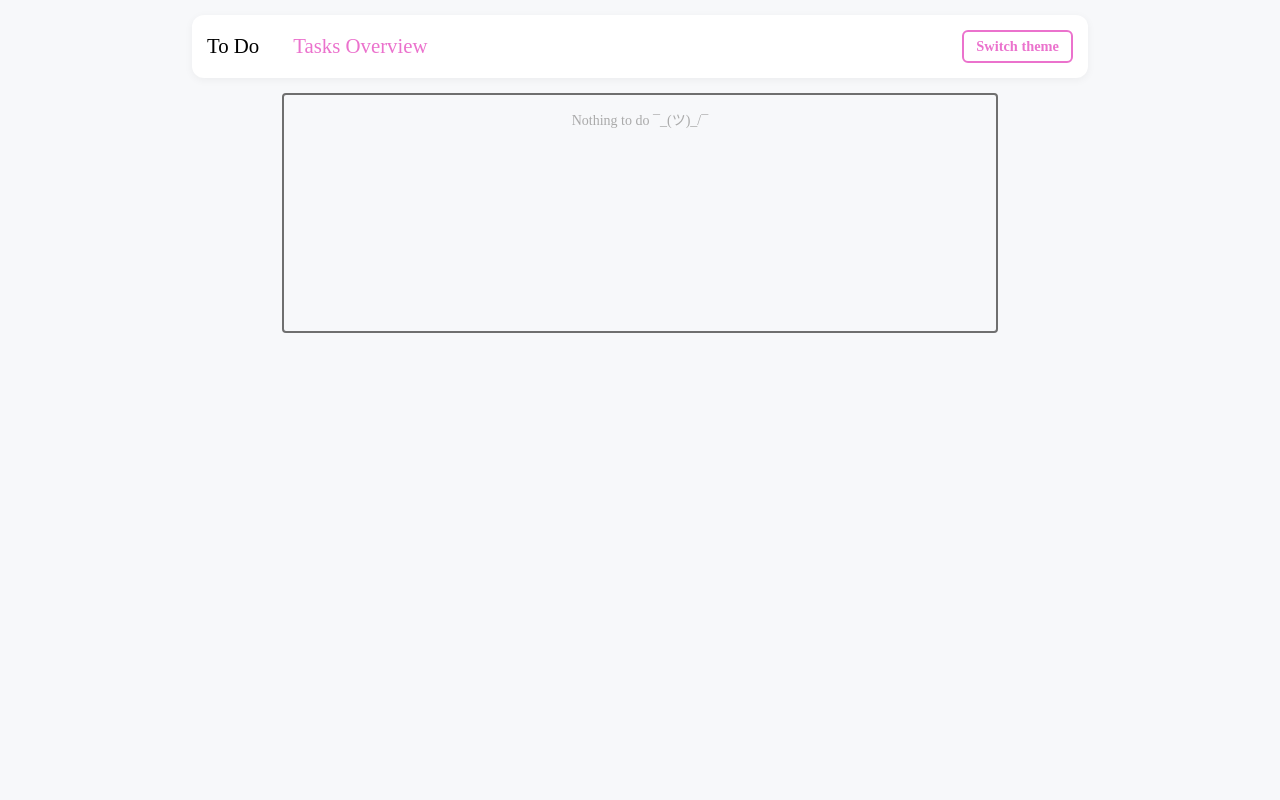
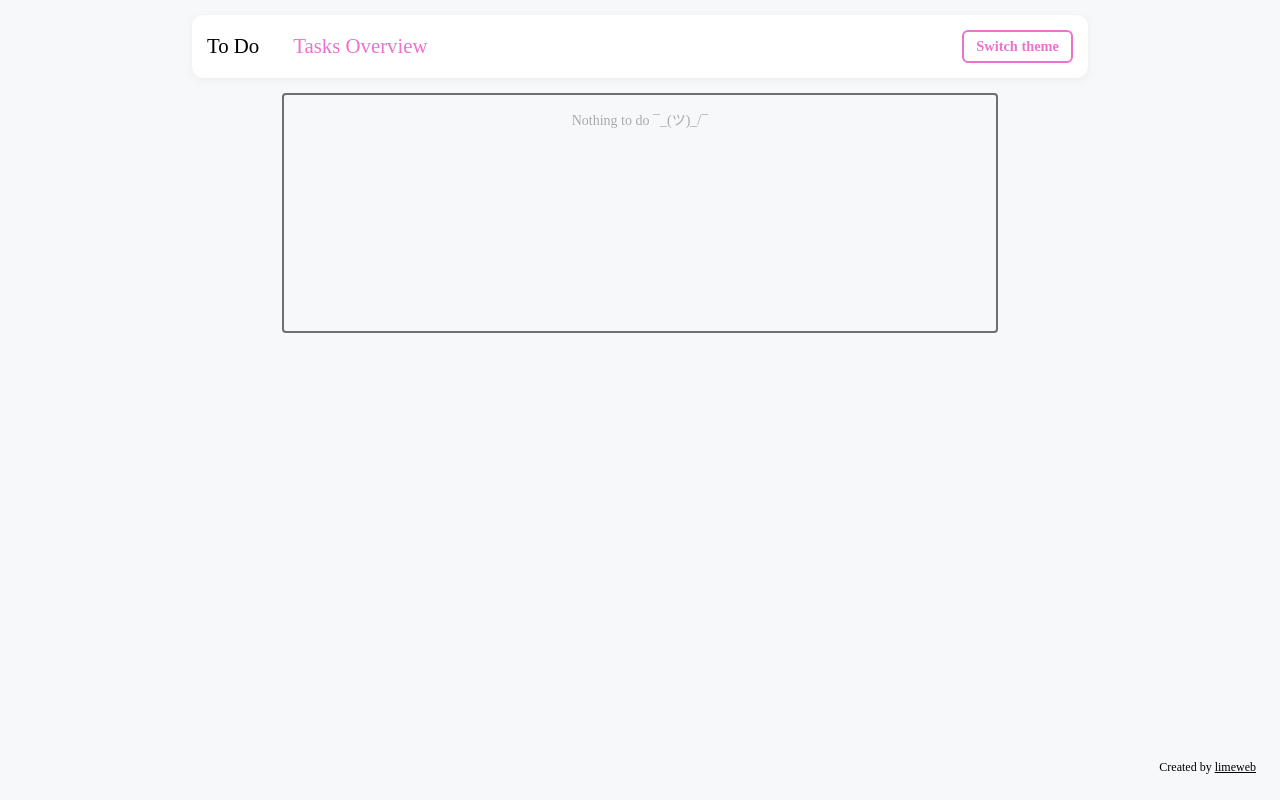
Before and after one commit to zukolime/taskly, a React (Create React App) app: page /taskly/list in a window 1280 px wide. Built offline with nearby package versions, Linux system fonts and the light colour scheme; a web font is replaced by a local one.

Commit message:
feat: add Footer component

```diff
--- a/package.json
+++ b/package.json
@@ -53,6 +53,7 @@
   "devDependencies": {
     "@types/react-router-dom": "^5.3.3",
     "@types/styled-components": "^5.1.35",
+    "baseline-browser-mapping": "^2.11.13",
     "gh-pages": "^6.3.0",
     "sass": "^1.93.2"
   }
--- /dev/null
+++ b/src/components/Footer/Footer.styled.ts
@@ -0,0 +1,26 @@
+import styled from 'styled-components';
+import { Theme } from '../../models/theme';
+
+export const FooterWrapper = styled.footer<{ theme: Theme }>`
+  position: absolute;
+  bottom: 0;
+  right: 0;
+  display: flex;
+  align-items: flex-end;
+  margin: 24px;
+  font-size: 12px;
+`;
+
+export const CreatedBy = styled.span`
+  display: block;
+  width: 100%;
+`;
+
+export const CreatedByLink = styled.a<{ theme: Theme }>`
+  color: ${({ theme }) => theme.colors.text};
+  transition: color 0.3s ease;
+
+  &:hover {
+    color: ${({ theme }) => theme.colors.accent};
+  }
+`;
--- /dev/null
+++ b/src/components/Footer/Footer.tsx
@@ -0,0 +1,20 @@
+import { useDispatch } from 'react-redux';
+import { CreatedBy, CreatedByLink, FooterWrapper } from './Footer.styled';
+
+export const Footer = () => {
+  const disptach = useDispatch();
+
+  return (
+    <FooterWrapper>
+      <CreatedBy>
+        Created by{' '}
+        <CreatedByLink
+          href='http://unknown-projectures.vercel.app/'
+          target='_blank'
+          rel='noopener noreferrer'>
+          limeweb
+        </CreatedByLink>
+      </CreatedBy>
+    </FooterWrapper>
+  );
+};
--- a/src/layouts/Layout.tsx
+++ b/src/layouts/Layout.tsx
@@ -1,10 +1,11 @@
+import { useSelector } from 'react-redux';
 import { Outlet } from 'react-router-dom';
-import { useSelector } from 'react-redux';
 
+import { ThemeProvider } from 'styled-components';
 import { Header } from '../components/Header/Header';
 import { GlobalStyle, MainContainer } from '../styles/GlobalStyle';
-import { ThemeProvider } from 'styled-components';
 
+import { Footer } from '../components/Footer/Footer';
 import { RootState } from '../store';
 
 export const Layout = () => {
@@ -17,6 +18,7 @@ export const Layout = () => {
         <MainContainer>
           <Header />
           <Outlet />
+          <Footer />
         </MainContainer>
       </ThemeProvider>
     </>
```
Also changed, not shown: tsconfig.json (+3 -8 lines), 1 other file (tests, documents, lock files or other folders).
